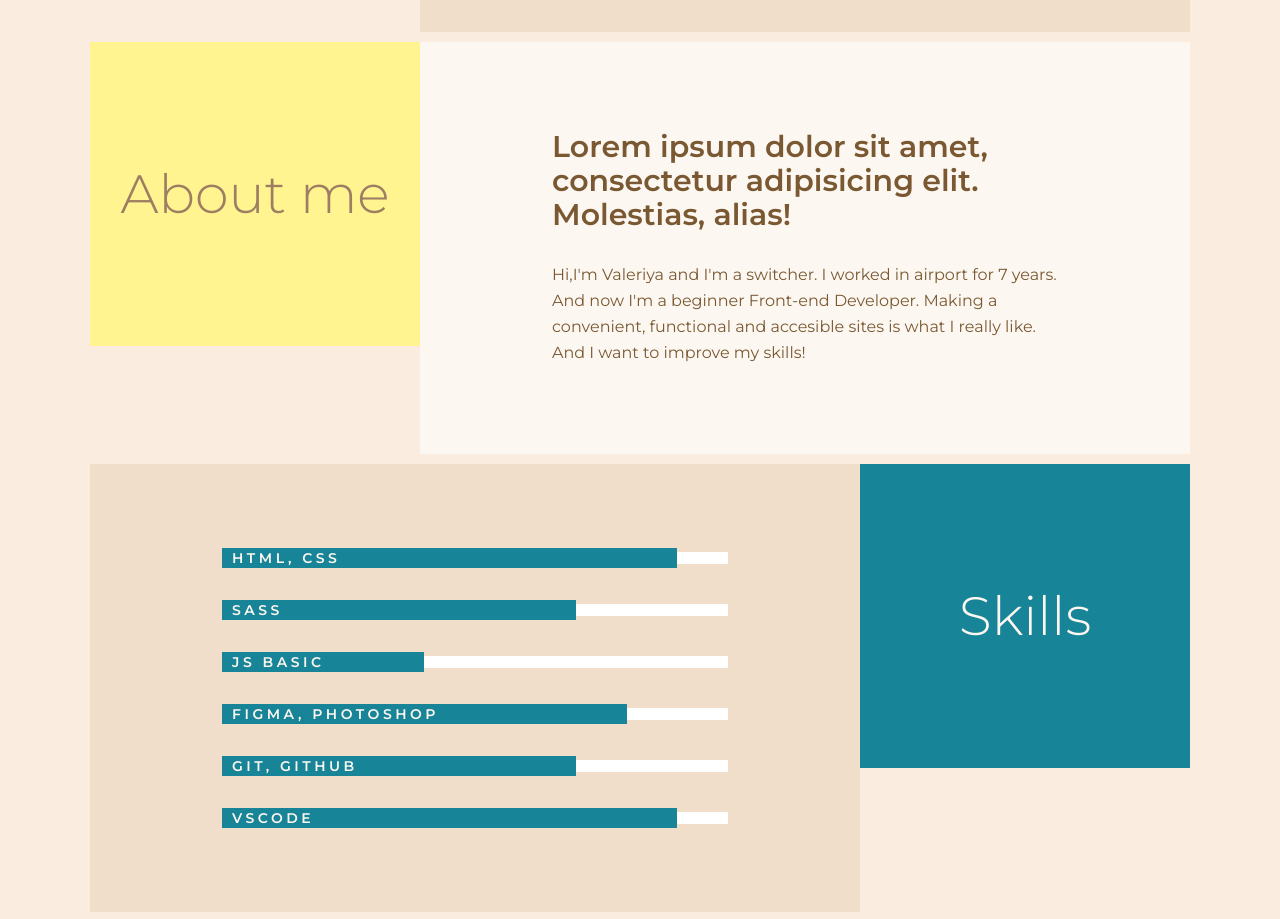
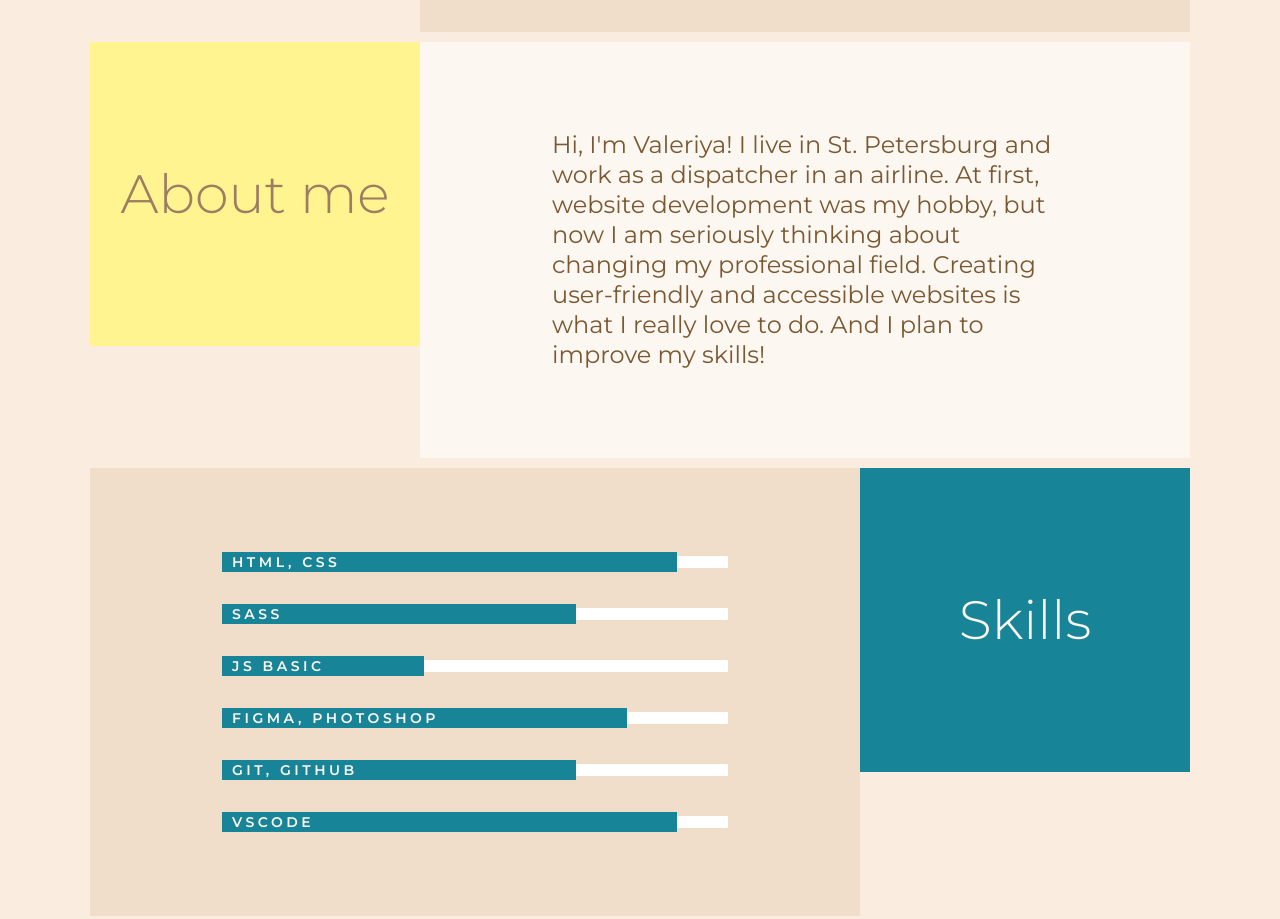
Before and after one commit to valeriyapie/CV, a website: page index.html in a window 1280 px wide. Shown: the part 620-1539 px from the top of the page. Drawn offline with Linux system fonts and the light colour scheme.

Commit message:
refactor: modify about-me block

```diff
--- a/index.html
+++ b/index.html
@@ -48,8 +48,8 @@
             <h2 class="title title_yellow">About me</h2>
           </div>
           <div class="about-me__right">
-            <h3 class="about-me__subtitle">Lorem ipsum dolor sit amet, consectetur adipisicing elit. Molestias, alias!</h3>
-            <p class="about-me__text">Hi,I'm Valeriya and I'm a switcher. I worked in airport for 7 years. And now I'm a beginner Front-end Developer. Making a convenient, functional and accesible sites is what I really like. And I want to improve my skills!</p>
+            <p class="about-me__text">Hi, I'm Valeriya!
+              I live in St. Petersburg and work as a dispatcher in an airline. At first, website development was my hobby, but now I am seriously thinking about changing my professional field.  Creating user-friendly and accessible websites is what I really love to do. And I plan to improve my skills!</p>
           </div>
         </div>
       </div>
--- a/src/sass/components/_about-me.scss
+++ b/src/sass/components/_about-me.scss
@@ -8,6 +8,6 @@
   background-color: $color-back-secondary;
 }
 
-.about-me__subtitle{
-  margin-bottom: 30px;
+.about-me__text{
+  @include font(2.4rem, 3rem, 500);
 }
--- a/src/sass/components/_portfolio.scss
+++ b/src/sass/components/_portfolio.scss
@@ -20,7 +20,7 @@
     width: 100%;
     height: 100%;
     background-color: $color-body;
-    opacity: 0.4;
+    opacity: 0.2;
   }
   &:not(:last-child){
     margin-bottom: 10px;
```
Also changed, not shown: src/sass/style.css, 1 other file.
